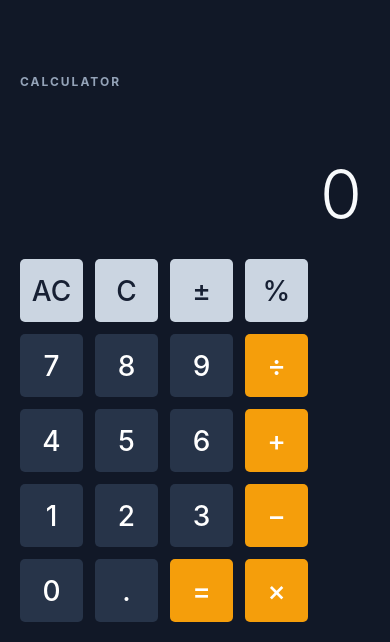
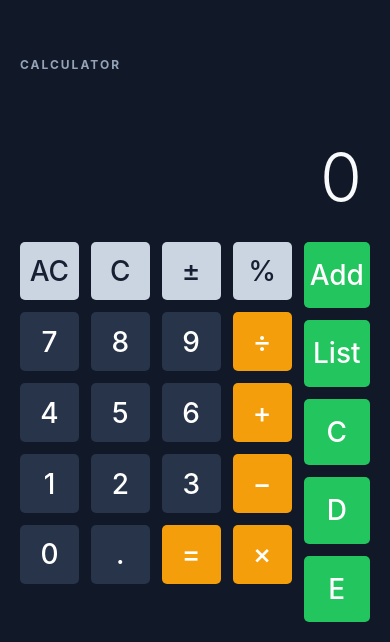
Before and after one commit to Laertk1976/Calc, a React Native app: screen / in a window 390 px wide. Shown: the part 202-844 px from the top of the page. Built offline with nearby package versions, Linux system fonts and the light colour scheme.

Commit message:
Added action to buttons Add List

```diff
--- a/App.js
+++ b/App.js
@@ -1,16 +1,18 @@
 import { StatusBar } from 'expo-status-bar';
 import { useState } from 'react';
-import { Pressable, SafeAreaView, StyleSheet, Text, View } from 'react-native';
+import { Modal, Pressable, SafeAreaView, ScrollView, StyleSheet, Text, View } from 'react-native';
+import { getSavedCalculations, saveCalculation } from './calculationStorage';
 
 const keys = [
   ['AC', 'C', '±', '%'],
   ['7', '8', '9', '÷'],
   ['4', '5', '6', '+'],
   ['1', '2', '3', '−'],
-  ['0', '.', '=', '×'],
+  ['0', '.', '=', '×',],
 ];
 
 const operators = ['÷', '×', '−', '+'];
+const utilityKeys = ['Add', 'List', 'C', 'D', 'E'];
 
 function pretty(value) {
   if (value === 'Error') return value;
@@ -53,6 +55,8 @@ export default function App() {
   const [operator, setOperator] = useState(null);
   const [freshInput, setFreshInput] = useState(true);
   const [expression, setExpression] = useState('');
+  const [savedCalculations, setSavedCalculations] = useState([]);
+  const [listVisible, setListVisible] = useState(false);
 
   const calculate = (first, op, second) => {
     const a = Number(first);
@@ -62,6 +66,11 @@ export default function App() {
     if (op === '×') return a * b;
     if (op === '÷') return b === 0 ? 'Error' : a / b;
     return b;
+  };
+
+  const showSavedCalculations = () => {
+    setSavedCalculations(getSavedCalculations());
+    setListVisible(true);
   };
 
   const onPress = (key) => {
@@ -132,8 +141,11 @@ export default function App() {
           {expression ? <Text style={styles.expression}>{expression}</Text> : null}
           <Text adjustsFontSizeToFit numberOfLines={1} style={styles.displayText}>{pretty(display)}</Text>
         </View>
+        <View style={styles.keypadLayout}>
           <View style={styles.keypad}>
-          {keys.flat().map((key) => {
+            {keys.map((row) => (
+              <View key={row.join('')} style={styles.keyRow}>
+                {row.map((key) => {
                   const isOperator = operators.includes(key) || key === '=';
                   const isFunction = ['AC', 'C', '±', '%'].includes(key);
                   return (
@@ -147,6 +159,42 @@ export default function App() {
                   );
                 })}
               </View>
+            ))}
+          </View>
+          <View style={styles.utilityColumn}>
+            {utilityKeys.map((key) => (
+              <Pressable
+                key={key}
+                onPress={() => {
+                  if (key === 'Add') saveCalculation(expression, display);
+                  if (key === 'List') showSavedCalculations();
+                }}
+                style={({ pressed }) => [styles.utilityKey, pressed && styles.pressed]}
+              >
+                <Text style={styles.keyText}>{key}</Text>
+              </Pressable>
+            ))}
+          </View>
+        </View>
+        <Modal animationType="fade" transparent visible={listVisible} onRequestClose={() => setListVisible(false)}>
+          <View style={styles.modalBackdrop}>
+            <View style={styles.listPanel}>
+              <Text style={styles.listTitle}>Saved calculations</Text>
+              <ScrollView style={styles.listScroll}>
+                {savedCalculations.length ? savedCalculations.map((calculation, index) => (
+                  <View key={`${calculation.createdAt}-${index}`} style={styles.savedItem}>
+                    <Text style={styles.savedTitle}>{calculation.title}</Text>
+                    <Text style={styles.savedExpression}>{calculation.expression}</Text>
+                    <Text style={styles.savedValue}>{calculation.value}</Text>
+                  </View>
+                )) : <Text style={styles.emptyList}>No saved calculations yet.</Text>}
+              </ScrollView>
+              <Pressable onPress={() => setListVisible(false)} style={styles.closeButton}>
+                <Text style={styles.closeButtonText}>Close</Text>
+              </Pressable>
+            </View>
+          </View>
+        </Modal>
       </View>
     </SafeAreaView>
   );
@@ -154,16 +202,31 @@ export default function App() {
 
 const styles = StyleSheet.create({
   screen: { flex: 1, backgroundColor: '#111827' },
-  calculator: { flex: 1, paddingHorizontal: 20, paddingBottom: 20, justifyContent: 'flex-end' },
+  calculator: { flex: 1, width: '100%', maxWidth: 720, alignSelf: 'center', paddingHorizontal: 20, paddingBottom: 20, justifyContent: 'flex-end' },
   title: { color: '#94a3b8', fontSize: 12, fontWeight: '700', letterSpacing: 2, marginBottom: 20 },
   display: { minHeight: 150, justifyContent: 'flex-end', alignItems: 'flex-end', paddingHorizontal: 8, paddingBottom: 24 },
   expression: { color: '#94a3b8', fontSize: 24, marginBottom: 8 },
   displayText: { color: '#f8fafc', fontSize: 68, fontWeight: '300', maxWidth: '100%' },
-  keypad: { flexDirection: 'row', flexWrap: 'wrap', gap: 12 },
-  key: { width: '18%', aspectRatio: 1, borderRadius: 5, alignItems: 'center', justifyContent: 'center', backgroundColor: '#273449' },
+  keypadLayout: { width: '100%', flexDirection: 'row', alignItems: 'flex-start', gap: 12 },
+  keypad: { flex: 1, gap: 12 },
+  keyRow: { flexDirection: 'row', gap: 12 },
+  key: { flex: 1, aspectRatio: 1, borderRadius: 5, alignItems: 'center', justifyContent: 'center', backgroundColor: '#273449' },
   operator: { backgroundColor: '#f59e0b' },
   function: { backgroundColor: '#cbd5e1' },
+  utilityColumn: { width: '19%', flexShrink: 0, gap: 12 },
+  utilityKey: { width: '100%', aspectRatio: 1, borderRadius: 5, alignItems: 'center', justifyContent: 'center', backgroundColor: '#22c55e' },
   pressed: { opacity: 0.65, transform: [{ scale: 0.97 }] },
   keyText: { color: '#fff', fontSize: 28, fontWeight: '500' },
   functionText: { color: '#172033' },
+  modalBackdrop: { flex: 1, backgroundColor: 'rgba(15, 23, 42, 0.72)', justifyContent: 'center', padding: 20 },
+  listPanel: { width: '100%', maxWidth: 520, maxHeight: '80%', alignSelf: 'center', backgroundColor: '#1e293b', borderRadius: 8, padding: 20 },
+  listTitle: { color: '#f8fafc', fontSize: 22, fontWeight: '700', marginBottom: 16 },
+  listScroll: { marginBottom: 16 },
+  savedItem: { borderBottomColor: '#475569', borderBottomWidth: 1, paddingVertical: 12 },
+  savedTitle: { color: '#86efac', fontSize: 18, fontWeight: '700', marginBottom: 4 },
+  savedExpression: { color: '#cbd5e1', fontSize: 15, marginBottom: 4 },
+  savedValue: { color: '#f8fafc', fontSize: 20 },
+  emptyList: { color: '#94a3b8', fontSize: 16, paddingVertical: 20 },
+  closeButton: { alignItems: 'center', backgroundColor: '#22c55e', borderRadius: 5, paddingVertical: 12 },
+  closeButtonText: { color: '#052e16', fontSize: 16, fontWeight: '700' },
 });
--- /dev/null
+++ b/calculationStorage.js
@@ -0,0 +1,28 @@
+const STORAGE_KEY = 'calculatorCalculations';
+
+export function getSavedCalculations() {
+  if (typeof globalThis.localStorage === 'undefined') return [];
+  try {
+    return JSON.parse(globalThis.localStorage.getItem(STORAGE_KEY) || '[]');
+  } catch {
+    return [];
+  }
+}
+
+export function saveCalculation(expression, display) {
+  if (typeof globalThis.localStorage === 'undefined' || typeof globalThis.prompt !== 'function') return;
+  const title = globalThis.prompt('Title for this calculation:');
+  if (!title || !title.trim()) return;
+
+  const savedCalculation = {
+    createdAt: new Date().toISOString(),
+    expression: expression || display,
+    title: title.trim(),
+    value: display,
+  };
+  const savedCalculations = getSavedCalculations();
+  globalThis.localStorage.setItem(
+    STORAGE_KEY,
+    JSON.stringify([...savedCalculations, savedCalculation]),
+  );
+}
```
Lines whose indentation alone changed are shown as unchanged.
